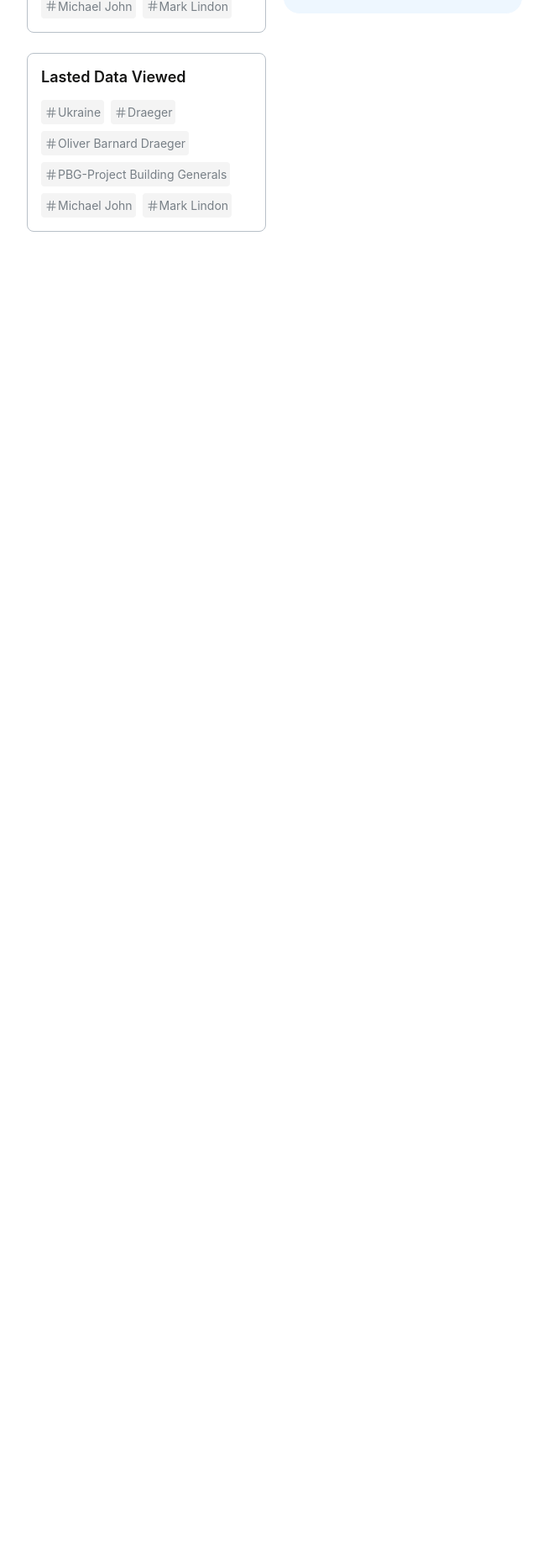
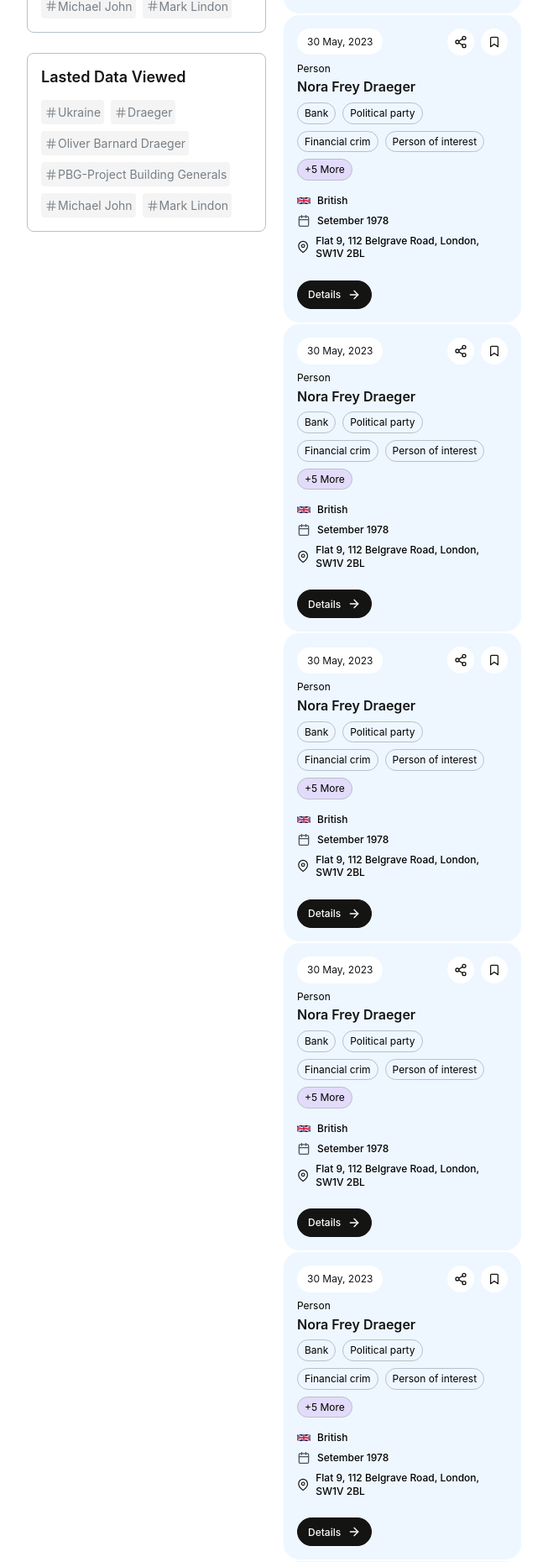
Before and after one commit to MagisterUnivers/deltaplata-searchwidget, a React (Create React App) app: page /search/1 in a window 1280 px wide. Shown: the part 620-2480 px from the top of the page at 84% size, without its empty margins (88-741 px from the left). Before the commit the page ends 912 px from the top, so only its background shows below. Built offline with nearby package versions, Linux system fonts and the light colour scheme.

Commit message:
ADD: SearchPage, minimum styles

```diff
--- a/src/components/PersonCard/PersonCard.jsx
+++ b/src/components/PersonCard/PersonCard.jsx
@@ -9,11 +9,6 @@ import '../Filter/Filter.style.scss';
 import './PersonCard.style.scss';
 
 const PersonCard = ({ name, tag, nationality, birthdate, adrress }) => {
-	// const tagsAmount = mockSearchHistory
-	// 	.filter((item) => item.name === name)
-	// 	.map((item) => item.tags)
-	// 	.flat().length;
-
 	return (
 		<li className="search-list__item">
 			<div className="search-list__item-header">
--- a/src/components/PersonCard/PersonCard.style.scss
+++ b/src/components/PersonCard/PersonCard.style.scss
@@ -1,6 +1,6 @@
 .search-list__item {
 	display: flex;
-	width: 286px;
+	width: 285px;
 	padding: 16px;
 	flex-direction: column;
 	align-items: flex-start;
--- a/src/pages/SearchPage/SearchPage.jsx
+++ b/src/pages/SearchPage/SearchPage.jsx
@@ -43,6 +43,14 @@ const SearchPage = () => {
 					<div className="search-list__wrapper">
 						<ul className="search-list">
 							<PersonCard />
+							<PersonCard />
+							<PersonCard />
+							<PersonCard />
+							<PersonCard />
+							<PersonCard />
+							<PersonCard />
+							<PersonCard />
+							<PersonCard />
 						</ul>
 					</div>
 				</div>
```
